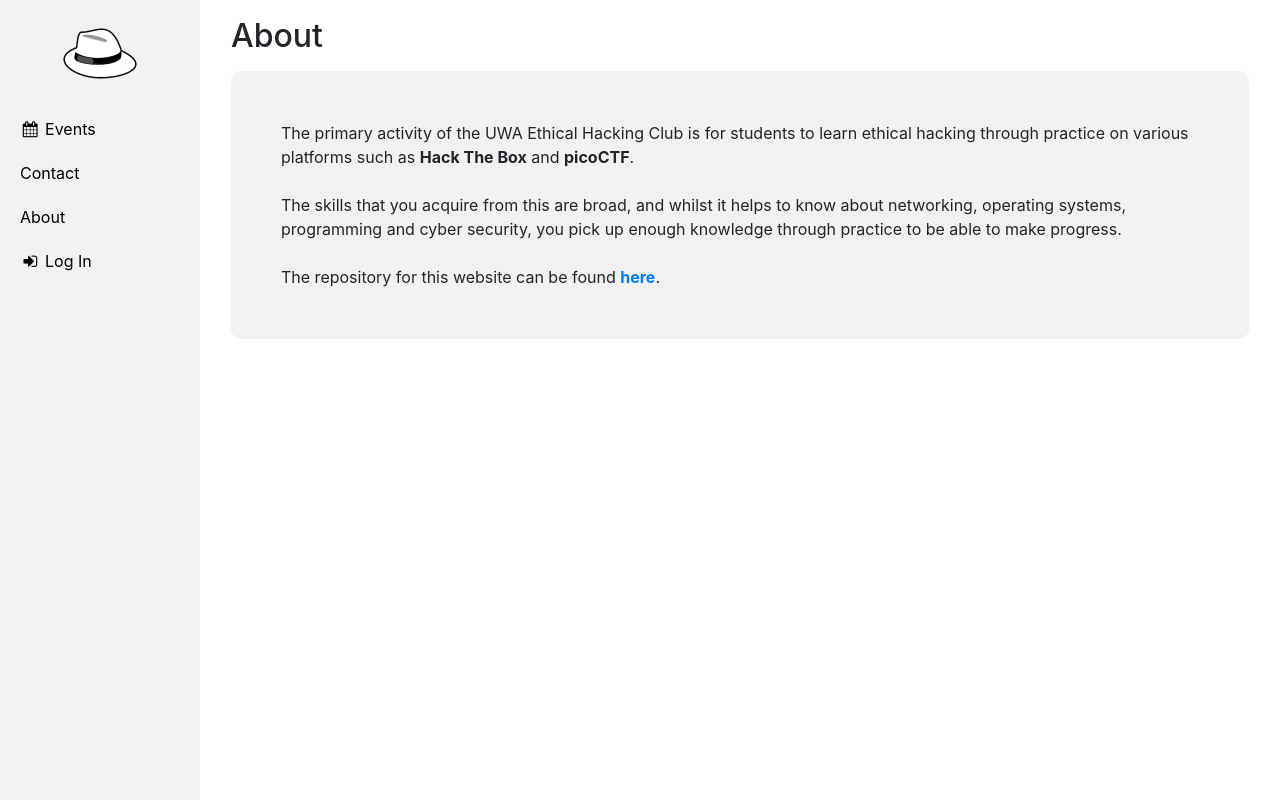
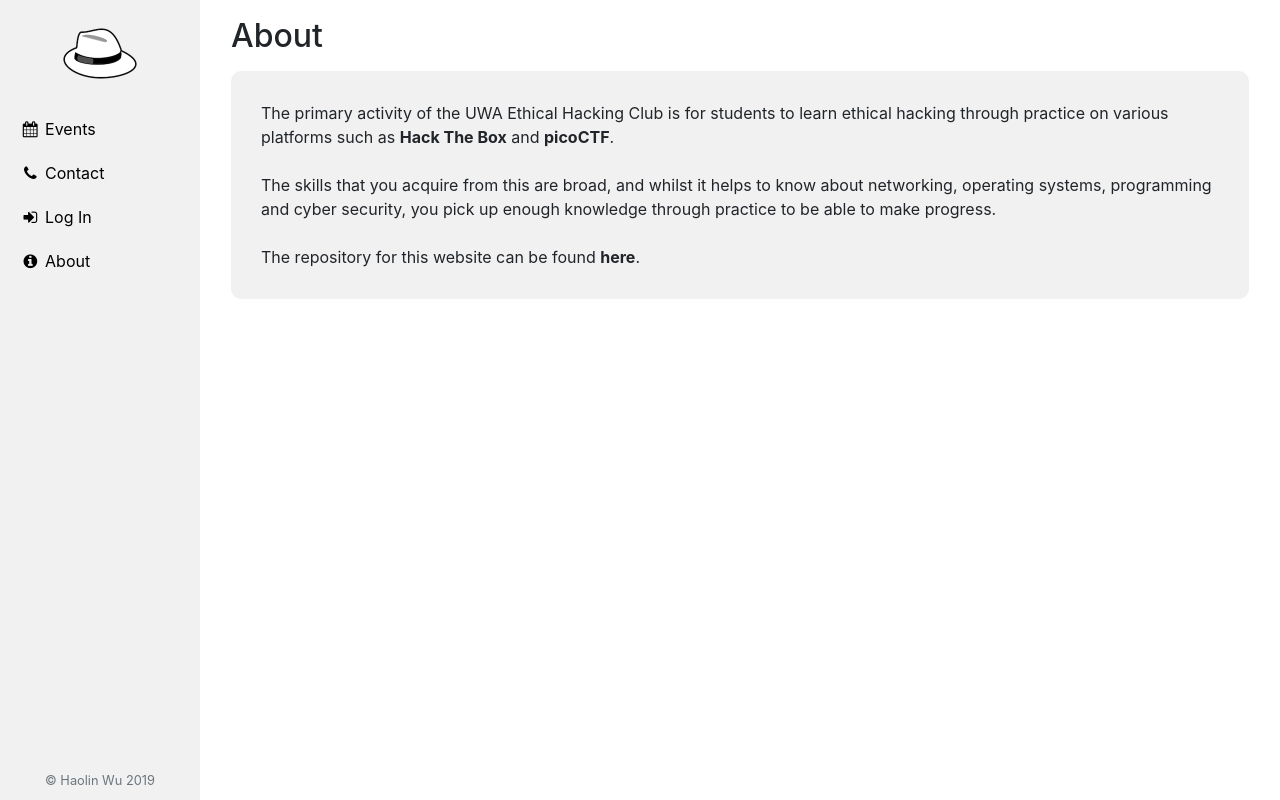
Before and after one commit to Dragonite/djangohat, a Django app: template static/templates/about.html in a window 1280 px wide. Run offline with Django 3.2, Linux system fonts and the light colour scheme; the template is opened without the code that fills it, so the values that code supplies are empty; some libraries are stand-ins or nearby versions.

Commit message:
Add footer and sidebar links for about and contact

```diff
--- a/static/css/core.css
+++ b/static/css/core.css
@@ -61,6 +61,10 @@ div.content {
   .sidebar div img {
     width: 50%
   }
+
+  #credits {
+    display: none
+  }
 }
 
 /* On screens that are less than 400px, display the bar vertically, instead of horizontally */
@@ -73,6 +77,10 @@ div.content {
   #logo {
     display: none
   }
+
+  #credits {
+    display: none
+  }
 }
 
 .form-control:focus {
@@ -83,5 +91,17 @@ div.content {
 .item-background {
   background-color: #f1f1f1;
   border-radius: 10px;
-  padding: 50px
+  padding: 30px
 }
+
+.non-formatted-link {
+  text-decoration: none !important;
+  color: inherit !important;
+}
+
+#credits {
+  position: fixed;
+  bottom: 10px;
+  width: 200px;
+  text-align: center;
+}
--- a/static/templates/sidebar.html
+++ b/static/templates/sidebar.html
@@ -4,8 +4,7 @@
   <div style="text-align: center" class="mt-3 mb-3" id="logo">
     <img src="{% static "whitehat.png" %}" width="50%"></div>
   <a href="{% url "events:event_index" %}"><i class="fa fa-fw fa-calendar"></i> Events</a>
-  <a href="#contact">Contact</a>
-  <a href="#about">About</a>
+  <a href="{% url "contact" %}"><i class="fa fa-fw fa-phone"></i> Contact</a>
   {% if user.is_authenticated %}
     {% if user.is_staff %}
       <a href="{% url 'users:users_index' %}"><i class="fa fa-fw fa-users"></i> Users</a>
@@ -17,4 +16,6 @@
   {% else %}
     <a href="{% url 'login' %}"><i class="fa fa-fw fa-sign-in"></i> Log In</a>
   {% endif %}
+  <a href="{% url "about" %}"><i class="fa fa-fw fa-info-circle"></i> About</a>
+  <small id="credits" class="text-muted">© Haolin Wu 2019</small>
 </div>
```
